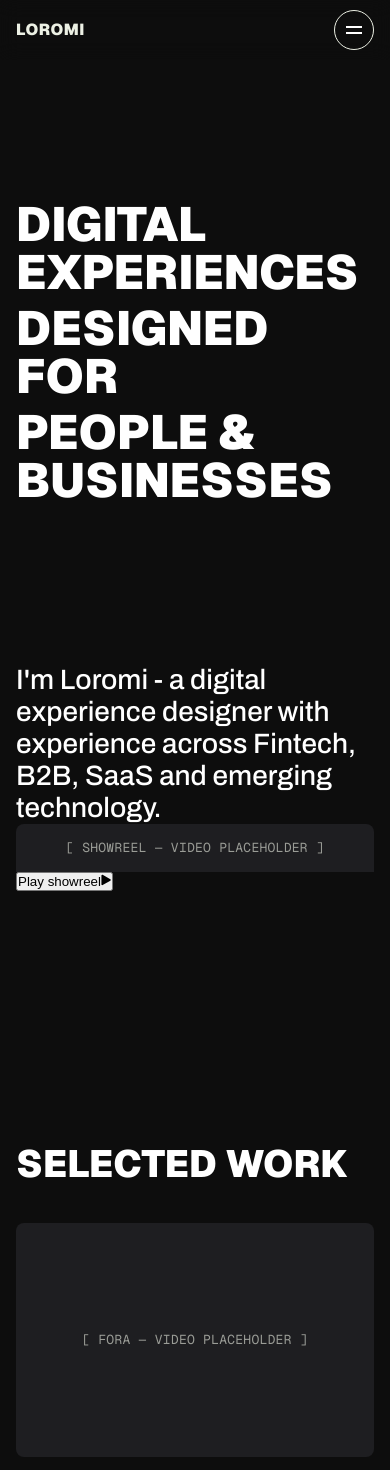
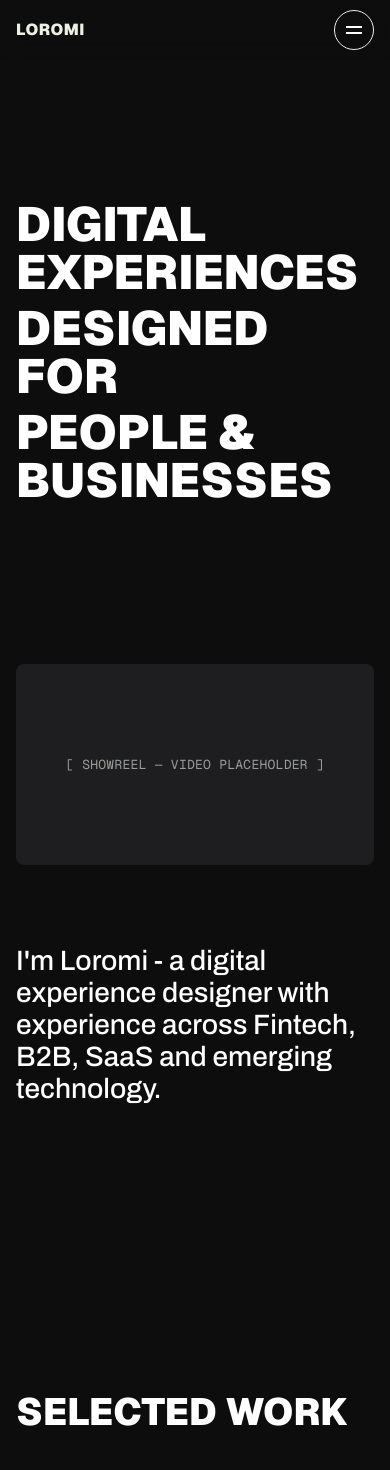
Before and after one commit to Loribobs/Portfolio, a Next.js app: page / in a window 390 px wide. Shown: the top 1470 px of the page. Built offline with nearby package versions, Linux system fonts and the light colour scheme.

Commit message:
Refactor CSS for reel and play button styles
Updated comments for clarity and adjusted styles for reel and play button elements.

```diff
--- a/app/globals.css
+++ b/app/globals.css
@@ -1,5 +1,5 @@
 /* Measured from the live Framer site. Breakpoints match it:
-   Desktop ≥ 1440 · Tablet 810–1439 · Phone < 810 */
+   Desktop â‰¥ 1440 Â· Tablet 810â€“1439 Â· Phone < 810 */
 
 :root {
   --bg: #0d0d0d;
@@ -99,40 +99,63 @@ h1, h2, h3, h4 { font-weight: inherit; }
 .hero-line.l2 { text-align: center; }
 .hero-line.l3 { text-align: end; }
 
-/* ---------- Reel ---------- */
+/* ---------- Reel (Wokine-style, driven by ReelSection.tsx) ---------- */
 .reel-section { margin-top: 120px; position: relative; }
-.pin {
-  position: sticky;
-  top: 0;
-  height: 100vh;
-  overflow: clip;
+/* Holds the reel's full-size space in the page before it starts shrinking */
+.reel-slot { height: calc(100vh - 60px); }
+/* One screen of scroll for the shrink, then the intro text */
+.reel-content { padding-top: 100vh; }
+.side-text {
+  width: 700px;
+  font: 500 54px/54px var(--body);
+  color: var(--white);
 }
 .reel {
   position: absolute;
-  top: 12px;
-  bottom: 12px;
-  left: 0;
+  top: 0;
+  left: calc(32px - var(--pad));
+  width: calc(100vw - 64px);
+  height: calc(100vh - 60px);
+  z-index: 2;
+  will-change: top, left, width, height;
+}
+.reel-media {
+  width: 100%;
+  height: 100%;
+  border-radius: 8px;
+  overflow: hidden;
+}
+.play-btn {
+  position: absolute;
+  top: calc(100% + 17px);
   right: 0;
-  border-radius: 32px;
-  overflow: hidden;
-  transform-origin: 50% 50%;
-  transition: transform 0.8s cubic-bezier(0.22, 1, 0.36, 1);
-  will-change: transform;
-  z-index: 2;
+  display: flex;
+  align-items: center;
+  gap: 13px;
+  padding: 0;
+  border: 0;
+  background: none;
+  color: var(--cream);
+  font: 400 12px/16px var(--mono);
+  text-transform: uppercase;
+  cursor: pointer;
+  opacity: 0;
+  transform: translateY(8px);
+  pointer-events: none;
+  transition: transform 0.64s cubic-bezier(0.36, 0.33, 0, 1), opacity 0.24s cubic-bezier(0.36, 0.33, 0, 1);
 }
-.reel.is-small { transform: translate(472px, 220px) scale(0.28); }
-.side-text {
-  position: absolute;
-  left: 0;
-  top: 100%;
-  width: 700px;
-  font: 500 54px/54px var(--body);
-  color: var(--white);
-  will-change: transform;
-  z-index: 1;
+.play-btn.is-visible { opacity: 1; transform: none; pointer-events: auto; }
+.play-icon {
+  width: 33px;
+  height: 33px;
+  border-radius: 50%;
+  background: var(--lime);
+  color: var(--ink);
+  display: flex;
+  align-items: center;
+  justify-content: center;
 }
-.shrink-marker { height: 10vh; }
-.text-marker { height: 100vh; }
+.play-icon svg { margin-left: 2px; }
 
 /* ---------- Work ---------- */
 .work { padding-top: 120px; }
@@ -230,26 +253,13 @@ h1, h2, h3, h4 { font-weight: inherit; }
 }
 .footer-group { display: flex; gap: 221px; }
 
-/* =================== Tablet: 810–1439 =================== */
+/* =================== Tablet: 810â€“1439 =================== */
 @media (max-width: 1439px) {
   :root { --pad: 32px; }
 
   .hero-title { font-size: 60px; line-height: 60px; gap: 32px; }
 
-  .reel {
-    left: 0;
-    right: 0;
-    margin-inline: auto;
-    width: calc((100vh - 24px) * 746 / 744);
-    max-width: 100%;
-  }
-  .reel.is-small { transform: translate(272px, 220px) scale(0.15); }
-  .side-text {
-    top: calc(100% + 110px);
-    width: 400px;
-    font-size: 32px;
-    line-height: 32px;
-  }
+  .side-text { width: 400px; font-size: 32px; line-height: 32px; }
 
   .section-title { font-size: 69px; line-height: 69px; }
   .work-rows { gap: 0; }
@@ -329,31 +339,21 @@ h1, h2, h3, h4 { font-weight: inherit; }
   .hero-title { font-size: 48px; line-height: 48px; gap: 8px; }
   .hero-line.l2, .hero-line.l3 { text-align: start; }
 
-  /* Reel: no animation on phones */
-  .reel-section { margin-top: 160px; }
-  .pin { height: auto; overflow: visible; display: flex; flex-direction: column; }
-  .reel { order: 0; }
-  .side-text { order: 1; }
+  /* Reel: plain 16:9 card on phones, like Wokine */
+  .reel-section { margin-top: 160px; display: flex; flex-direction: column; }
+  .reel-slot { display: none; }
   .reel {
     position: relative;
-    inset: auto;
+    order: 0;
+    top: auto;
+    left: auto;
     width: auto;
-    margin: 0;
+    height: auto;
     aspect-ratio: 358 / 201;
-    border-radius: 8px;
-    transform: none !important;
-    transition: none;
   }
-  .side-text {
-    position: relative;
-    top: auto;
-    width: auto;
-    margin-top: 80px;
-    font-size: 28px;
-    line-height: 32px;
-    transform: none !important;
-  }
-  .shrink-marker, .text-marker { height: 10vh; }
+  .play-btn { display: none; }
+  .reel-content { order: 1; padding-top: 80px; padding-bottom: 168px; }
+  .side-text { width: auto; font-size: 28px; line-height: 32px; }
 
   /* Work */
   .section-title { font-size: 38px; line-height: 38px; }
@@ -387,5 +387,4 @@ h1, h2, h3, h4 { font-weight: inherit; }
 
 @media (prefers-reduced-motion: reduce) {
   html { scroll-behavior: auto; }
-  .reel { transition: none; }
 }
```
